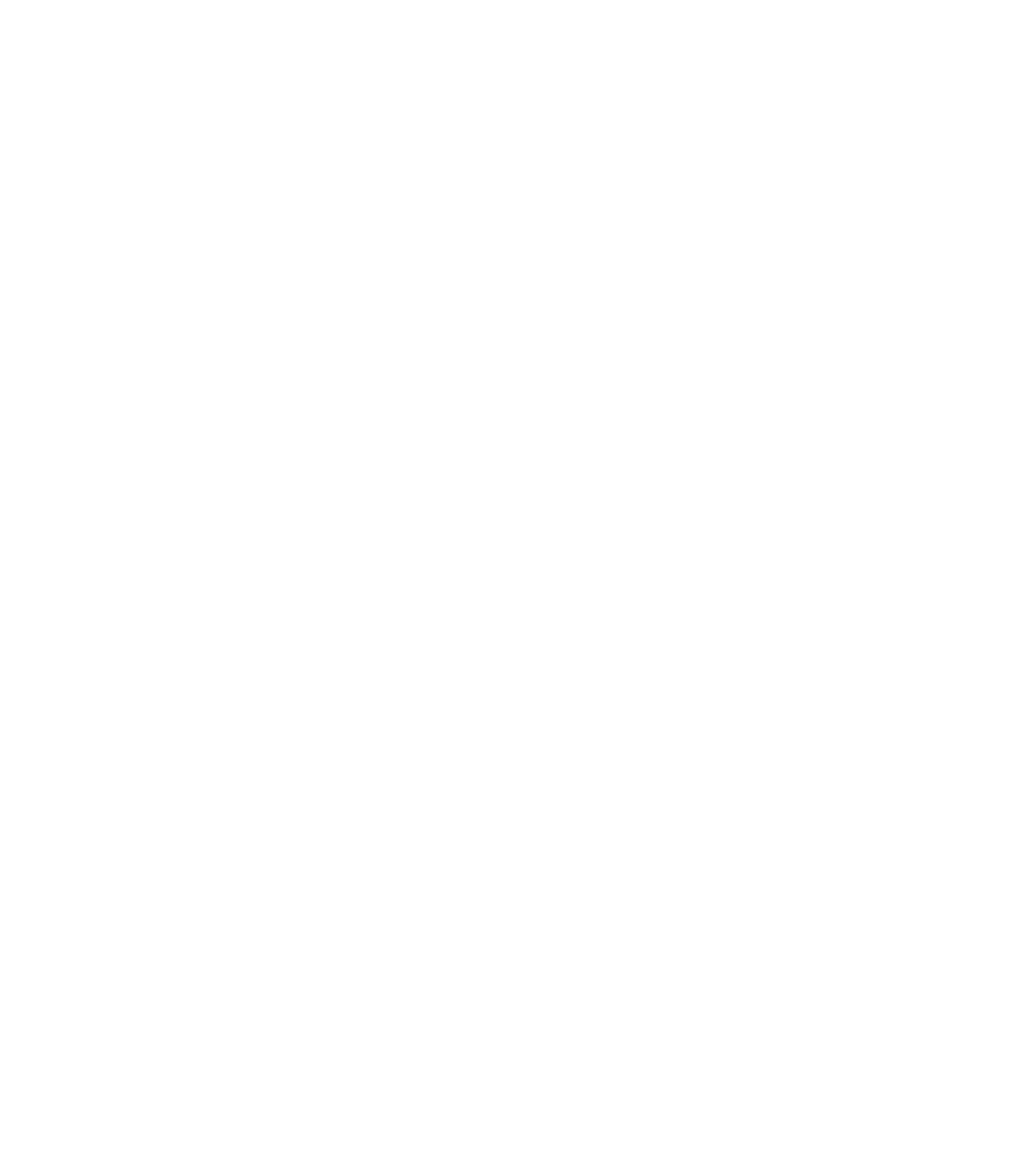
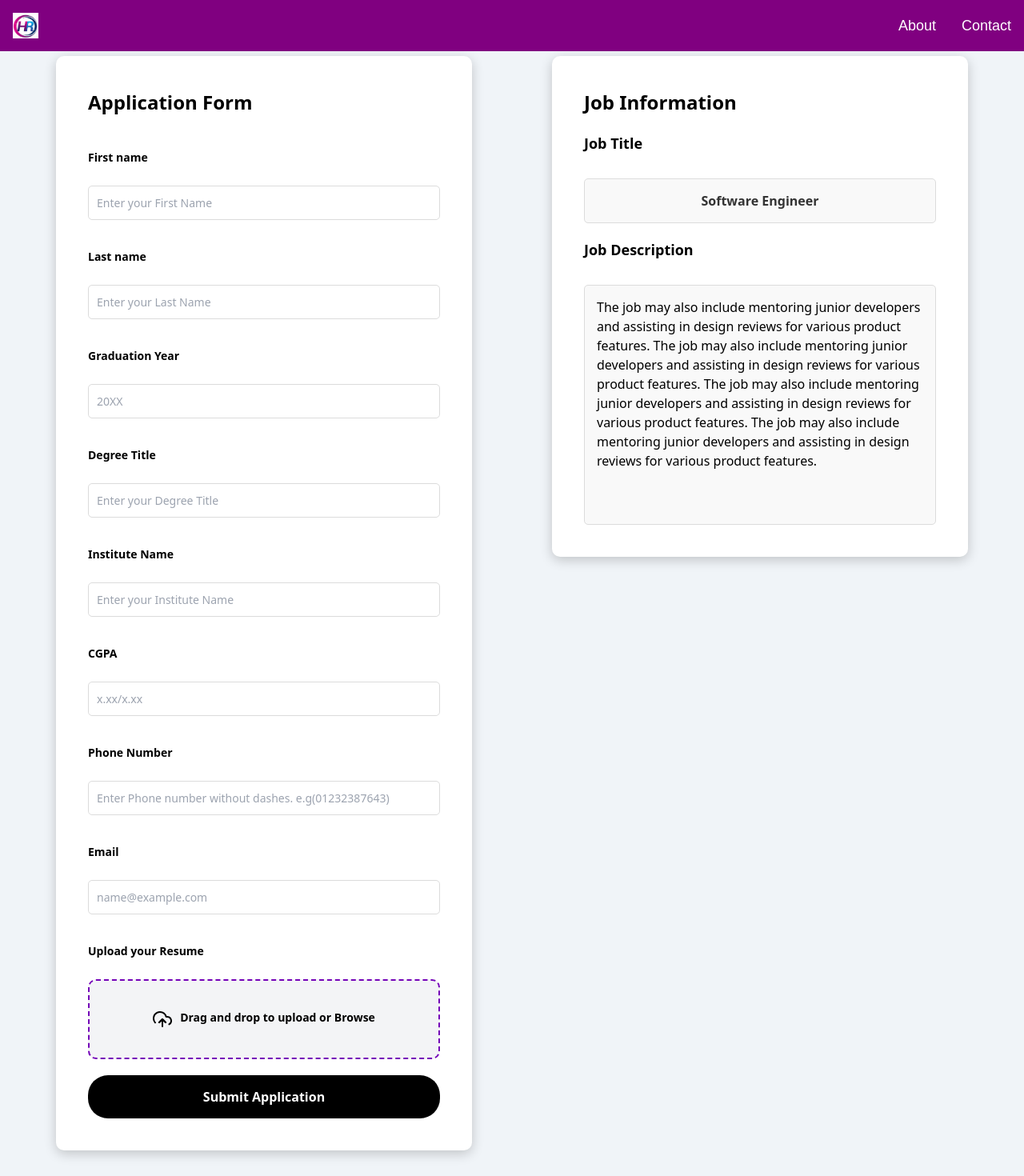
Before and after one commit to Aqeel-Mubarak/Smart-Recruitment-System-FYP, a React (Vite) app in the folder frontend/: page /application in a window 1280 px wide. Before the commit this address had no page. Shown: the top 1470 px of the page at 80% size. Before the commit the page ends 800 px from the top, so only its background shows below. Built offline with nearby package versions, Linux system fonts and the light colour scheme.

Commit message:
AppicationForm Added

```diff
--- a/frontend/src/App.jsx
+++ b/frontend/src/App.jsx
@@ -1,9 +1,9 @@
 import React from 'react';
 import { BrowserRouter as Router, Routes, Route } from 'react-router-dom';
+
 import LoginPage from './pages/LoginPage';
 import SignUpPage from './pages/SignUpPage';
-
-
+import ApplicationForm from './pages/ApplicationForm';
 
 function App() {
   return (
@@ -11,7 +11,7 @@
       <Routes>
         <Route path="/" element={<LoginPage />} />
         <Route path="/signup" element={<SignUpPage />} />
-
+        <Route path="/application" element={<ApplicationForm />} />
 
       </Routes>
     </Router>
--- a/frontend/src/main.jsx
+++ b/frontend/src/main.jsx
@@ -1,5 +1,6 @@
 import { StrictMode } from 'react'
 import { createRoot } from 'react-dom/client'
+
 import App from './App.jsx'
 import './index.css'
 
--- /dev/null
+++ b/frontend/src/pages/ApplicationForm.jsx
@@ -0,0 +1,279 @@
+import React, { useState } from 'react';
+import Navbar from '../components/Navbar'; // Adjust the path based on your project structure
+import { FiUploadCloud } from 'react-icons/fi'; // Import react-icons
+
+const ApplicationForm = () => {
+  const [formData, setFormData] = useState({
+    firstName: '',
+    lastName: '',
+    graduationYear: '',
+    degreeTitle: '',
+    instituteName: '',
+    cgpa: '',
+    phoneNumber: '',
+    email: '',
+    resume: null,
+  });
+
+  const handleChange = (e) => {
+    const { name, value } = e.target;
+    setFormData({ ...formData, [name]: value });
+  };
+
+  const handleFileChange = (e) => {
+    setFormData({ ...formData, resume: e.target.files[0] });
+  };
+
+  const handleSubmit = (e) => {
+    e.preventDefault();
+    // Logic for form submission
+    console.log(formData);
+  };
+
+  // Inline Styles
+  const styles = {
+    container: {
+      display: 'flex',
+      justifyContent: 'space-between',
+      minHeight: '100vh',
+      padding: '20px',
+      backgroundColor: '#f0f4f8', // Background color
+    },
+    formContainer: {
+      width: '48%',
+      backgroundColor: '#ffffff', // Form background
+      padding: '40px',
+      borderRadius: '10px',
+      boxShadow: '0 4px 15px rgba(0, 0, 0, 0.2)', // Shadow
+      display: 'flex',
+      flexDirection: 'column',
+      gap: '20px',
+      margin: 50,
+    },
+    formHeader: {
+      fontWeight: 'bold', // Bold main heading
+      fontSize: '24px',
+      marginBottom: '20px',
+    },
+    label: {
+      fontWeight: 'bold',
+      marginBottom: '5px',
+      fontSize: '14px',
+      display: 'block',
+    },
+    input: {
+      width: '100%',
+      padding: '10px',
+      marginBottom: '15px',
+      borderRadius: '5px',
+      border: '1px solid #dcdcdc',
+      fontSize: '14px',
+    },
+    uploadResume: {
+      display: 'flex',
+      alignItems: 'center',
+      justifyContent: 'center',
+      gap: '10px',
+      cursor: 'pointer',
+      backgroundColor: '#f3f4f6',
+      border: '2px dashed #7400b8',
+      padding: '20px',
+      borderRadius: '10px',
+      textAlign: 'center',
+      width: '100%',
+      minHeight: '100px',
+    },
+    button: {
+      backgroundColor: 'black',
+      color: 'white',
+      padding: '15px',
+      border: 'none',
+      borderRadius: '25px',
+      cursor: 'pointer',
+      fontSize: '16px',
+      fontWeight: 'bold',
+      transition: 'background-color 0.3s ease',
+      width: '100%',
+    },
+    jobInfoContainer: {
+      width: '48%',
+      backgroundColor: '#ffffff', // Background color for job info form
+      padding: '40px',
+      borderRadius: '10px',
+      boxShadow: '0 4px 15px rgba(0, 0, 0, 0.2)', // Shadow
+      display: 'flex',
+      flexDirection: 'column',
+      gap: '20px',
+      margin: 50,
+      height: '100%', // Set height to match the form
+    },
+    jobInfoHeader: {
+      fontWeight: 'bold', // Bold main heading
+      fontSize: '24px',
+    },
+    jobInfoHeading: {
+      fontSize: '18px',
+      fontWeight: 'bold',
+      marginBottom: '10px',
+    },
+    jobInfoBoxTitle: {
+      padding: '15px',
+      borderRadius: '5px',
+      border: '1px solid #dcdcdc',
+      backgroundColor: '#f9f9f9',
+      minHeight: '50px', // Make the title box smaller
+      display: 'flex',
+      alignItems: 'center',
+      justifyContent: 'center', // Center the title text
+      wordWrap: 'break-word',
+      fontWeight: 'bold',
+      color: '#333',
+    },
+    jobInfoBoxDescription: {
+      padding: '15px',
+      borderRadius: '5px',
+      border: '1px solid #dcdcdc',
+      backgroundColor: '#f9f9f9',
+      minHeight: '300px', // Set height to match form size
+      maxHeight: '300px', // Fix the height for scrollable content
+      display: 'flex',
+      alignItems: 'flex-start',
+      overflowY: 'auto', // Allow vertical scrolling if the text is long
+      overflowX: 'hidden',
+       // Allow scrolling if the text is long
+      wordWrap: 'break-word',
+    },
+  };
+
+  return (
+    <div>
+      <Navbar /> {/* Navbar component */}
+      <div style={styles.container}>
+        {/* Left Section: Application Form */}
+        <div style={styles.formContainer}>
+          <h2 style={styles.formHeader}>Application Form</h2>
+
+          <label style={styles.label}>First name</label>
+          <input
+            style={styles.input}
+            type="text"
+            name="firstName"
+            value={formData.firstName}
+            onChange={handleChange}
+            placeholder="Enter your First Name"
+          />
+
+          <label style={styles.label}>Last name</label>
+          <input
+            style={styles.input}
+            type="text"
+            name="lastName"
+            value={formData.lastName}
+            onChange={handleChange}
+            placeholder="Enter your Last Name"
+          />
+
+          <label style={styles.label}>Graduation Year</label>
+          <input
+            style={styles.input}
+            type="text"
+            name="graduationYear"
+            value={formData.graduationYear}
+            onChange={handleChange}
+            placeholder="20XX"
+          />
+
+          <label style={styles.label}>Degree Title</label>
+          <input
+            style={styles.input}
+            type="text"
+            name="degreeTitle"
+            value={formData.degreeTitle}
+            onChange={handleChange}
+            placeholder="Enter your Degree Title"
+          />
+
+          <label style={styles.label}>Institute Name</label>
+          <input
+            style={styles.input}
+            type="text"
+            name="instituteName"
+            value={formData.instituteName}
+            onChange={handleChange}
+            placeholder="Enter your Institute Name"
+          />
+
+          <label style={styles.label}>CGPA</label>
+          <input
+            style={styles.input}
+            type="text"
+            name="cgpa"
+            value={formData.cgpa}
+            onChange={handleChange}
+            placeholder="x.xx/x.xx"
+          />
+
+          <label style={styles.label}>Phone Number</label>
+          <input
+            style={styles.input}
+            type="text"
+            name="phoneNumber"
+            value={formData.phoneNumber}
+            onChange={handleChange}
+            placeholder="Enter Phone number without dashes. e.g(01232387643)"
+          />
+          <label style={styles.label}>Email</label>
+          <input
+            style={styles.input}
+            type="email"
+            name="email"
+            value={formData.email}
+            onChange={handleChange}
+            placeholder="name@example.com"
+          />
+
+          <label style={styles.label}>Upload your Resume</label>
+          <div style={styles.uploadResume}>
+            <FiUploadCloud size={24} />
+            <label htmlFor="resume-upload" style={styles.label}>
+              Drag and drop to upload or <span>Browse</span>
+            </label>
+            <input
+              type="file"
+              id="resume-upload"
+              name="resume"
+              onChange={handleFileChange}
+              style={{ display: 'none' }}
+            />
+          </div>
+
+
+
+          <button style={styles.button} type="submit">
+            Submit Application
+          </button>
+        </div>
+
+        {/* Right Section: Static Job Info */}
+        <div style={styles.jobInfoContainer}>
+          <h2 style={styles.jobInfoHeader}>Job Information</h2>
+
+          <label style={styles.jobInfoHeading}>Job Title</label>
+          <div style={styles.jobInfoBoxTitle}>Software Engineer</div>
+
+          <label style={styles.jobInfoHeading}>Job Description</label>
+          <div style={styles.jobInfoBoxDescription}>
+
+            The job may also include mentoring junior developers and assisting in design reviews for various product features.
+            The job may also include mentoring junior developers and assisting in design reviews for various product features.
+            The job may also include mentoring junior developers and assisting in design reviews for various product features.
+
+            The job may also include mentoring junior developers and assisting in design reviews for various product features.
+          </div>
+        </div>
+      </div>
+    </div>
+  );
+};
+
+export default ApplicationForm;
```
Also changed, not shown: frontend/package.json (+7 -1 lines), 1 other file (tests, documents, lock files or other folders).
